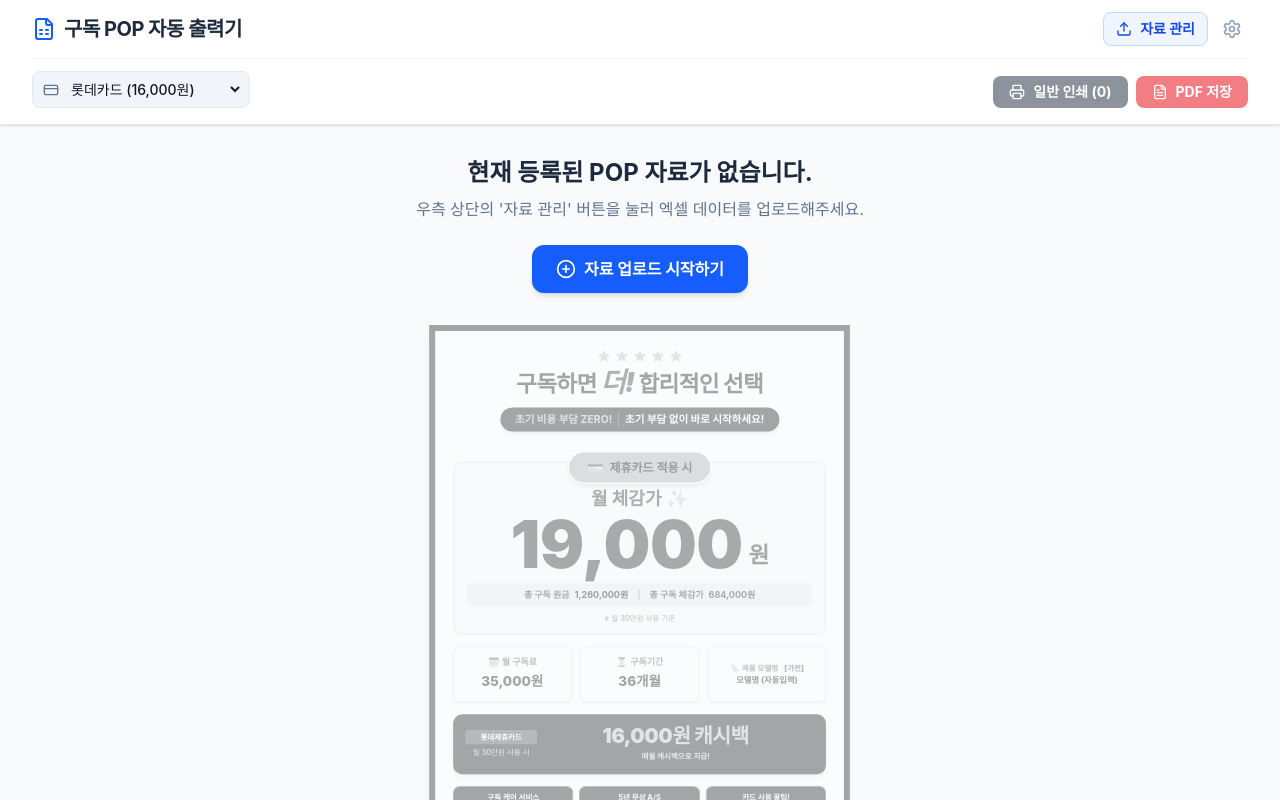
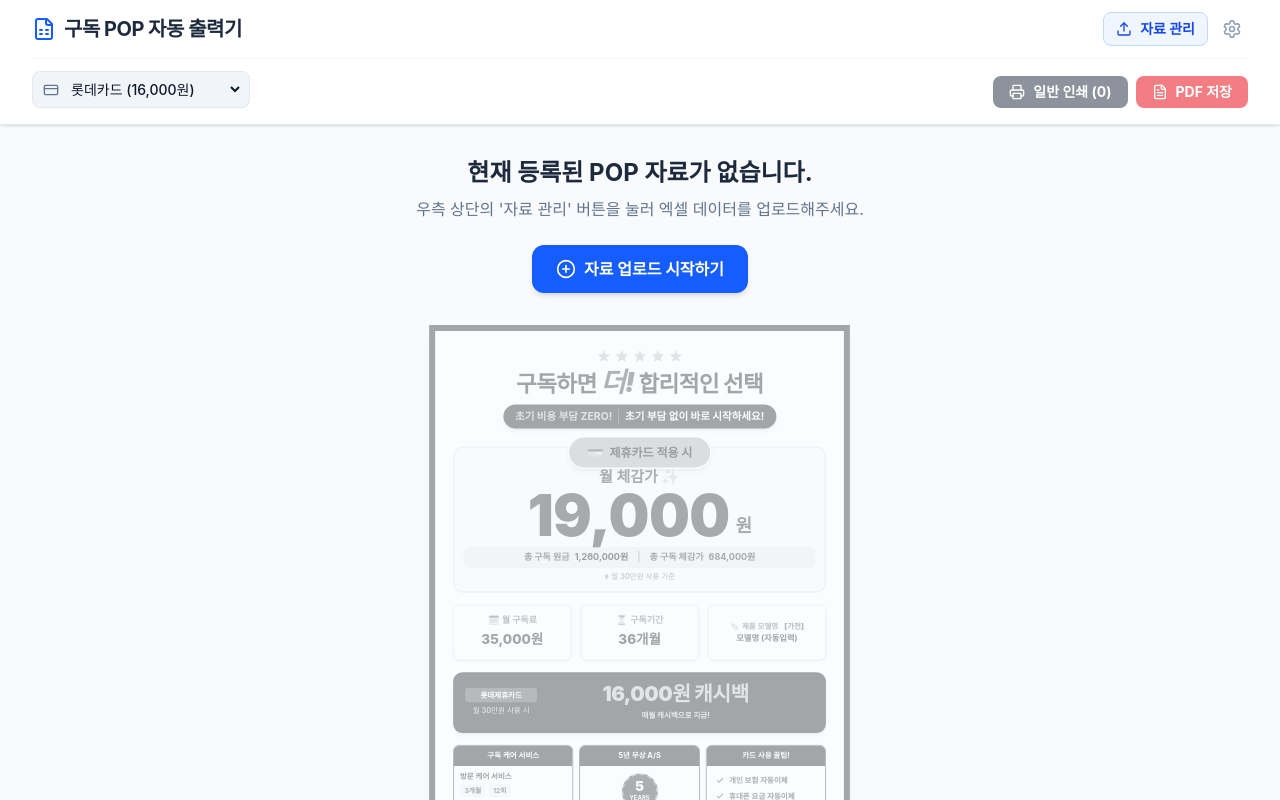
Before and after one commit to himart-gj/himart-22, a React (Vite) app: page / in a window 1280 px wide. Shown: the top 800 px of the page. Built offline with nearby package versions, Linux system fonts and the light colour scheme.

Commit message:
style: adjust PopCard layout spacing
Reduce margin and padding in the header section to optimize visual balance.

```diff
--- a/src/components/PopCard.tsx
+++ b/src/components/PopCard.tsx
@@ -59,7 +59,7 @@ export default function PopCard({ product, cardBenefit }: PopCardProps) {
           style={{ transform: `scale(${scale})` }}
         >
           {/* Top Section */}
-          <div className="text-center mb-4">
+          <div className="text-center mb-2">
         <div className="flex justify-center gap-1 mb-1">
           {[...Array(5)].map((_, i) => (
             <svg key={i} className="w-5 h-5 text-yellow-400 fill-current" viewBox="0 0 20 20">
@@ -83,31 +83,31 @@ export default function PopCard({ product, cardBenefit }: PopCardProps) {
         <h1 className="text-3xl font-black text-slate-800 tracking-tight leading-tight">
           구독하면 <span className="text-blue-700 italic text-4xl">더!</span> 합리적인 선택
         </h1>
-        <div className="mt-3 bg-slate-800 text-white inline-flex items-center px-5 py-1.5 rounded-full text-sm font-bold shadow-md">
+        <div className="mt-2 bg-slate-800 text-white inline-flex items-center px-4 py-1.5 rounded-full text-sm font-bold shadow-md">
           <span className="text-yellow-400 mr-2">초기 비용 부담 ZERO!</span>
           <span className="border-l border-slate-500 pl-2">초기 부담 없이 바로 시작하세요!</span>
         </div>
       </div>
 
       {/* Main Price Box */}
-      <div className="border-2 border-slate-200 rounded-xl mt-6 p-4 pb-3 relative flex-1 flex flex-col items-center justify-center bg-slate-50">
+      <div className="border-2 border-slate-200 rounded-xl mt-4 p-3 relative flex-1 flex flex-col items-center justify-center bg-slate-50">
         <div className="absolute -top-4 left-1/2 -translate-x-1/2 bg-yellow-500 text-slate-900 font-bold px-6 py-1.5 rounded-full text-base flex items-center shadow-md border-2 border-white whitespace-nowrap">
           <span className="mr-2 text-lg">💳</span> 제휴카드 적용 시
         </div>
 
-        <h2 className="text-2xl font-bold text-slate-700 mb-0 mt-4">월 체감가 ✨</h2>
+        <h2 className="text-xl font-bold text-slate-700 mb-0 mt-3">월 체감가 ✨</h2>
         <div className="flex items-end text-red-600 font-black tracking-tighter">
-          <span className="text-[5.5rem] leading-none">{formatNumber(perceivedPrice)}</span>
-          <span className="text-3xl mb-3 ml-2">원</span>
+          <span className="text-[4.8rem] leading-none">{formatNumber(perceivedPrice)}</span>
+          <span className="text-2xl mb-2 ml-2">원</span>
         </div>
 
         {/* 구독 계약금 및 최종 혜택가 */}
-        <div className="mt-2 bg-slate-200/70 text-slate-700 text-xs font-bold px-4 py-2 rounded-lg flex items-center justify-center gap-3 w-full">
+        <div className="mt-1 bg-slate-200/70 text-slate-700 text-xs font-bold px-4 py-1.5 rounded-lg flex items-center justify-center gap-3 w-full">
           <span>총 구독 원금 <span className="text-slate-900 ml-1">{formatNumber(calculatedDownPayment)}원</span></span>
           <span className="text-slate-400">|</span>
           <span>총 구독 체감가 <span className="text-red-600 ml-1">{formatNumber(totalBenefitPrice)}원</span></span>
         </div>
-        <p className="text-[10px] text-slate-500 mt-2 font-medium">※ 월 30만원 사용 기준</p>
+        <p className="text-[10px] text-slate-500 mt-1 font-medium">※ 월 30만원 사용 기준</p>
       </div>
 
       {/* Info Row */}
```
